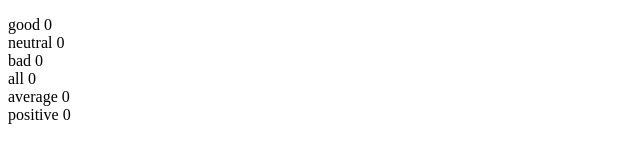
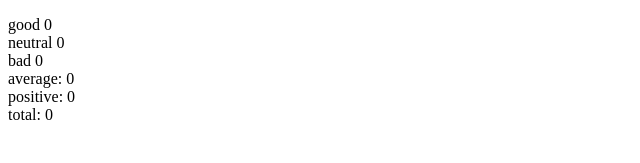
Before and after one commit to grMLEqomlkkU5Eeinz4brIrOVCUCkJuN/fullstack-open, a React (Vite) app in the folder part1/unicafe/: page / in a window 1280 px wide. Shown: the part 165-328 px from the top of the page, without its empty margins (0-640 px from the left). Built offline with nearby package versions, Linux system fonts and the light colour scheme.

Commit message:
feat: unicafe step 3

```diff
--- a/part1/unicafe/src/App.jsx
+++ b/part1/unicafe/src/App.jsx
@@ -6,16 +6,16 @@ const App = () => {
 	const [neutral, setNeutral] = useState(0)
 	const [bad, setBad] = useState(0)
 
-	const calculateAverage = () => {
-		return (good - bad) / (calculateTotal()) || 0;
-	}
 
-	const calculatePositiveFeedback = () => {
-		return (good) / (calculateTotal()) * 100 || 0;
-	}
-
-	const calculateTotal = () => {
-		return good + bad + neutral || 0
+	const Statistics = ({ good, bad, neutral }) => {
+		const total = good + bad + neutral || 0;
+		return (
+			<div>
+				<div>average: { (good - bad) / (total) || 0 }</div>
+				<div>positive: { (good) / (total) * 100 || 0 }</div>
+				<div>total: { total || 0 }</div>
+			</div>
+		)
 	}
 
 	return (
@@ -31,9 +31,7 @@ const App = () => {
 			<div>good {good}</div>
 			<div>neutral {neutral}</div>
 			<div>bad {bad}</div>
-			<div>all {calculateTotal()} </div>
-			<div>average {calculateAverage()}</div>
-			<div>positive {calculatePositiveFeedback()}</div>
+			<Statistics />
 		</div>
 	)
 }
```
